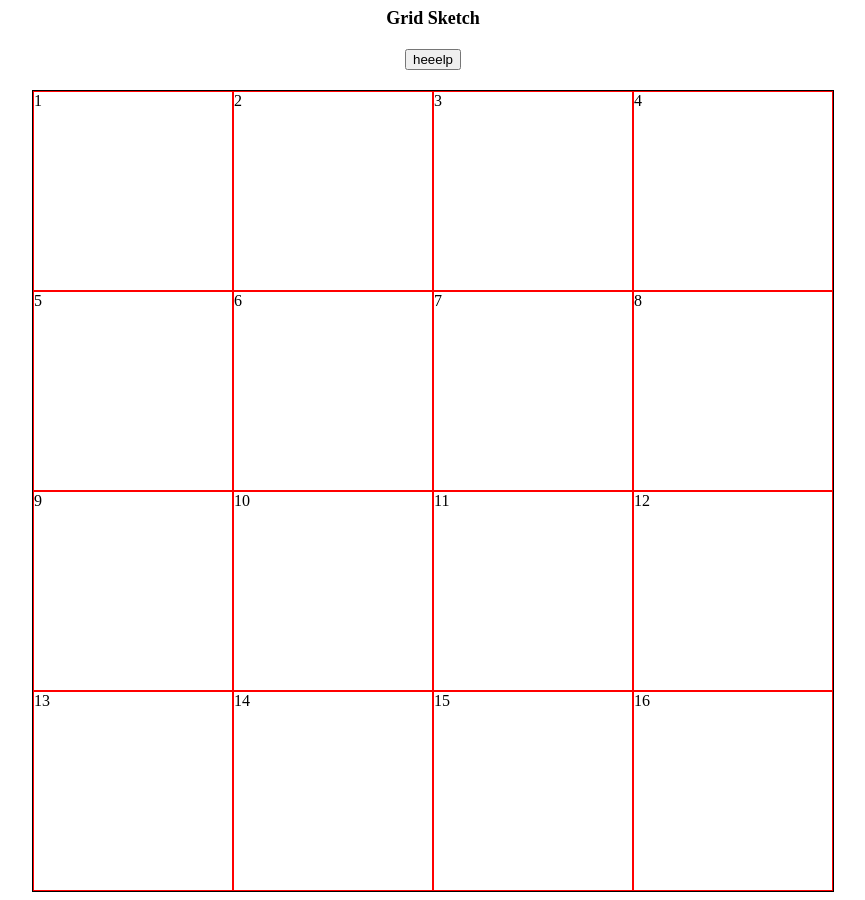
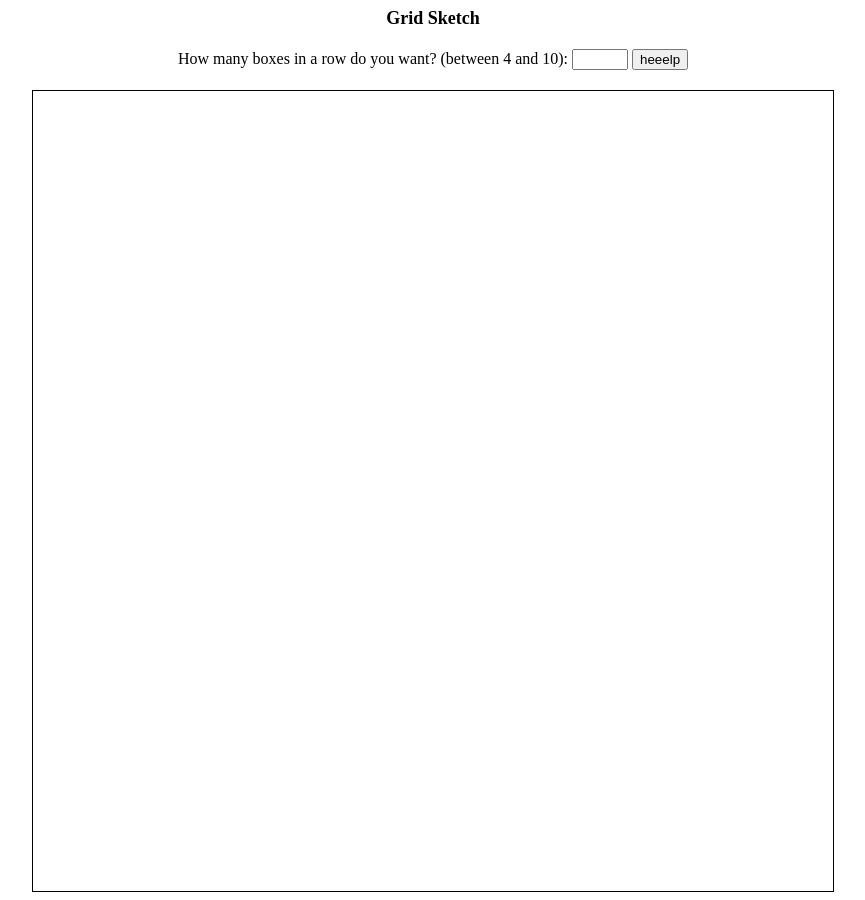
Before and after one commit to jimrom66/sketch_grid, a plain HTML site: page index.html in a window 1280 px wide. Both pictures are taken after a click on the button "heeelp". Shown: the whole page, without its empty margins (207-1072 px from the left). Drawn offline with Linux system fonts and the light colour scheme.

Commit message:
made all requirements and next time extrasss

```diff
--- a/index.html
+++ b/index.html
@@ -10,7 +10,11 @@
 <body>
     <div class="flex_cont" id="flex_cont">
         <div class="header" id="header">Grid Sketch</div>
-        <div class="cont_button"><button>heeelp</button></div>
+        <div class="form_cont">
+            <label for="quantity">How many boxes in a row do you want? (between 4 and 10):</label>
+            <input type="number" id="quantity" name="quantity" min="4" max="10">
+            <button class="submit_btn" id="submit_btn">heeelp</button>
+        </div>
         <div class="cont_grid" id="cont_grid"></div>
     </div>
 </body>
--- a/script.js
+++ b/script.js
@@ -1,13 +1,30 @@
 const container= document.querySelector(".cont_grid");
+const userInput=document.getElementById("quantity");
+const button=document.getElementById("submit_btn");
+let numberOfBoxes = 0
 
-let numberOfBoxes = 16
-const divSize = 800 / Math.sqrt(numberOfBoxes);
-const divBasis=Math.sqrt(numberOfBoxes)/numberOfBoxes;
+button.addEventListener("click",function(){
+    reset();
+    const input=userInput.value;
+    numberOfBoxes=input**2;
+    gridsketc(numberOfBoxes);
+})
 
-for(let i = 0; i<numberOfBoxes; i++){
+
+
+function gridsketc(numberOfBoxes){
+    const divSize = 800 / Math.sqrt(numberOfBoxes);
+    for(let i = 0; i<numberOfBoxes; i++){
     let newDiv=document.createElement("div");
     newDiv.classList.add("my_div");
     newDiv.style.width = `${divSize}px`;  // Set width of each box
     newDiv.textContent= i + 1;
     container.appendChild(newDiv);
+    newDiv.addEventListener("mouseenter",function(){
+        newDiv.style.backgroundColor="purple";
+    })
+}}
+
+function reset(){
+container.innerHTML=""
 }
--- a/styles.css
+++ b/styles.css
@@ -20,6 +20,8 @@
 
 
 
+
+
 .cont_grid{
 width: 800px;
 height: 800px;
```
